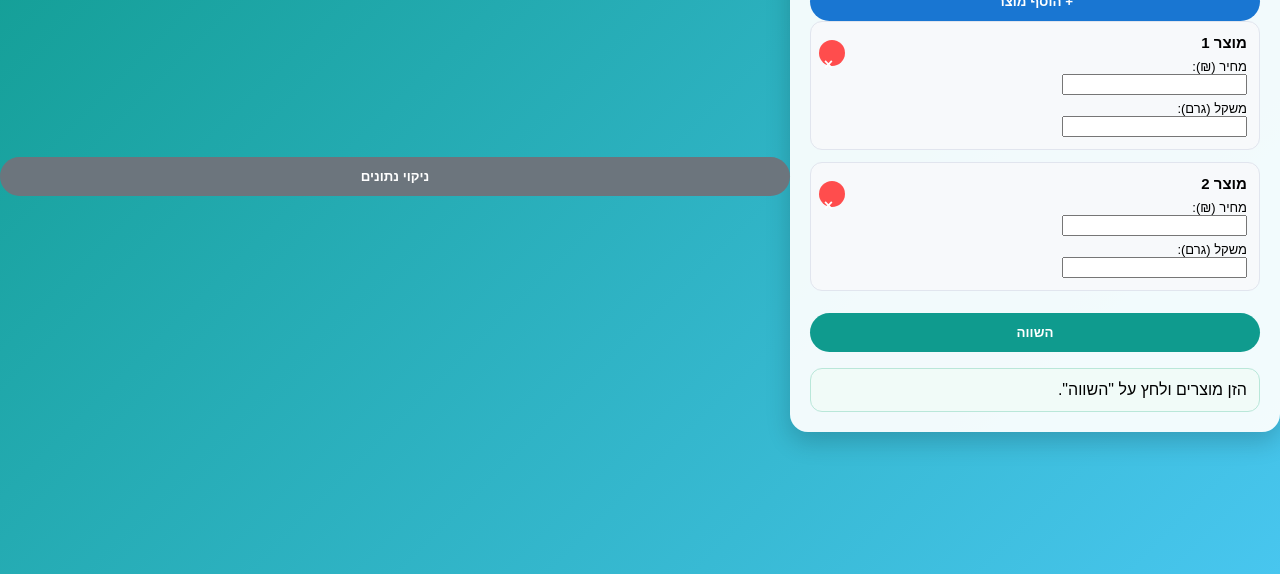
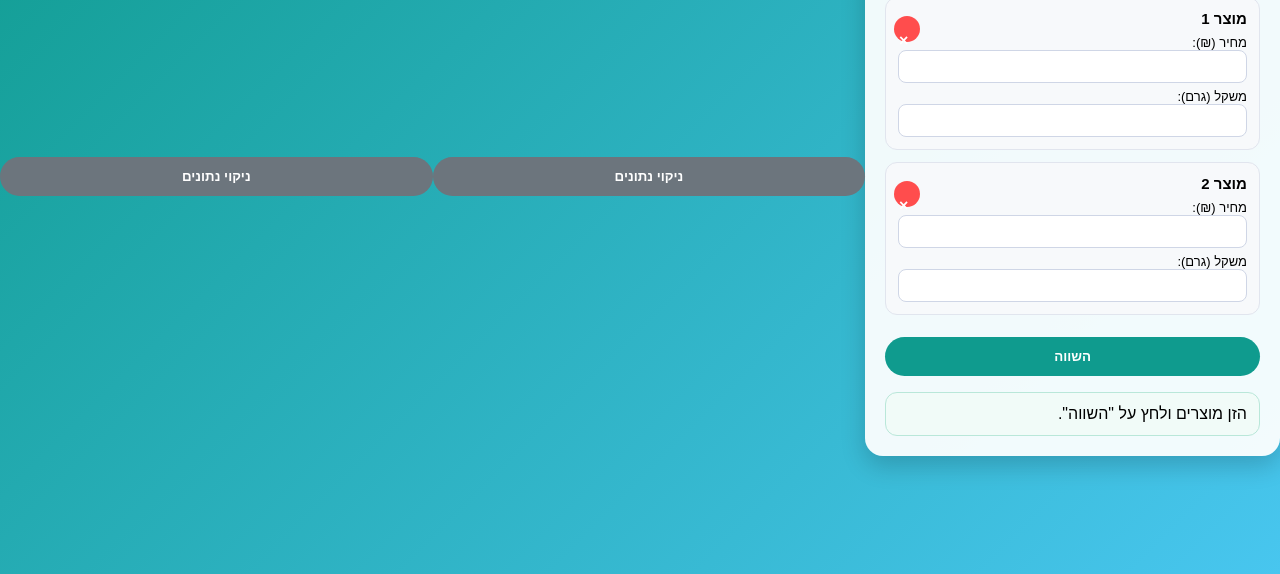
Before and after one commit to mosheal7700-sys/price-compare, a plain HTML site: page index.html in a window 1280 px wide. Shown: the part 226-800 px from the top of the page. Drawn offline with Linux system fonts and the light colour scheme.

Commit message:
Update index.html

```diff
--- a/index.html
+++ b/index.html
@@ -31,7 +31,7 @@
     .remove-btn { position: absolute; top: 8px; left: 8px; background: #ff4d4d; color: white; border: none; border-radius: 50%; width: 26px; height: 26px; cursor: pointer; font-size: 16px; line-height: 26px; }
     .product-title { font-weight: bold; margin-bottom: 8px; font-size: 15px; }
     label { display: block; font-size: 13px; margin-top: 6px; }
-    <button onclick="clearData()" style="background: #6c757d; margin-top: 5px;">ניקוי נתונים</button>
+
 
     input { width: 100%; padding: 8px; border-radius: 8px; border: 1px solid #cfd6e6; box-sizing: border-box; }
     button { width: 100%; padding: 12px; border-radius: 999px; border: none; background: #0f9b8e; color: white; font-weight: 600; cursor: pointer; margin-top: 10px; }
@@ -47,7 +47,8 @@
     <button onclick="compare()">השווה</button>
     <div class="result" id="result">הזן מוצרים ולחץ על "השווה".</div>
   </div>
-<button onclick="clearData()" style="background: #6c757d; margin-top: 5px;">ניקוי נתונים</button>
+    <button onclick="clearData()" style="background: #6c757d; margin-top: 5px;">ניקוי נתונים</button>
+  <button onclick="clearData()" style="background: #6c757d; margin-top: 5px;">ניקוי נתונים</button>
   <script>
     // רישום ה-Service Worker
     if ('serviceWorker' in navigator) {
```
